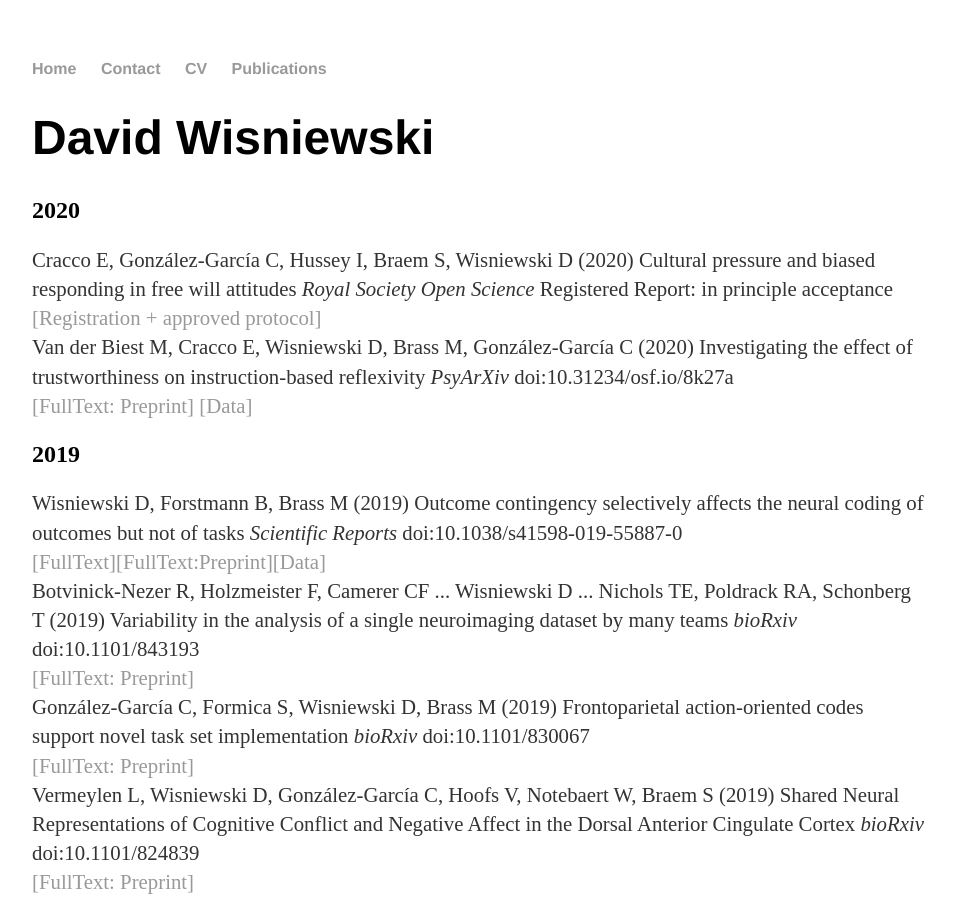
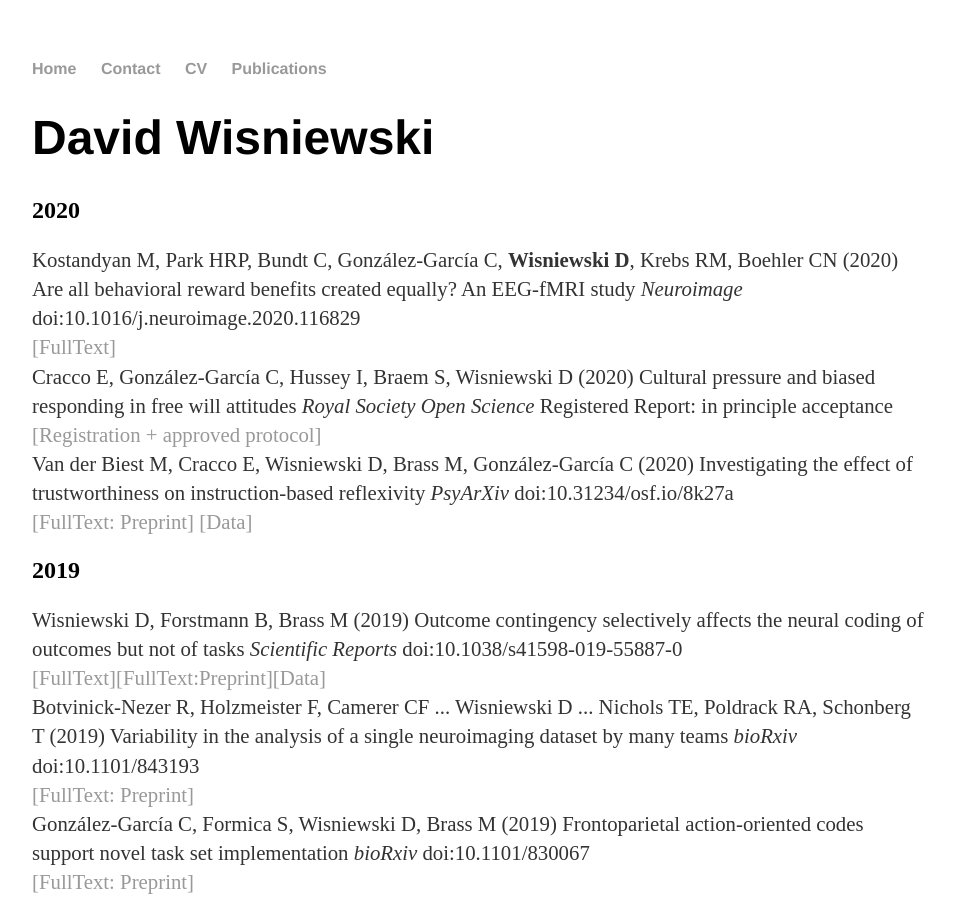
Before and after one commit to davidwisniewski/davidwisniewski.github.io, a Jekyll site: the page built from publications/index.html, in a window 1280 px wide and 900 px high. Shown: the whole window, without its empty margins (160-1115 px from the left). Built offline with Jekyll 4.4.1, drawn with Linux system fonts in a browser that asks for light colours.

Commit message:
Updated publications

```diff
--- a/publications/index.html
+++ b/publications/index.html
@@ -6,6 +6,8 @@ title: David Wisniewski
 	<h1>David Wisniewski</h1>
 	<h2>2020</h2>
 	<p>
+	Kostandyan M, Park HRP, Bundt C, González-García C, <strong>Wisniewski D</strong>, Krebs RM, Boehler CN (2020) Are all behavioral reward benefits created equally? An EEG-fMRI study	<em>Neuroimage</em> doi:10.1016/j.neuroimage.2020.116829 <br>
+	<a href="https://www.sciencedirect.com/science/article/pii/S1053811920303165">[FullText]</a><br>
 	Cracco E, González-García C, Hussey I, Braem S, Wisniewski D (2020) Cultural pressure and biased responding in free will attitudes 	<em>Royal Society Open Science</em> Registered Report: in principle acceptance <br>
 	<a href="https://osf.io/cgyhk/">[Registration + approved protocol]</a><br>
 	Van der Biest M, Cracco E, Wisniewski D, Brass M, González-García C (2020) Investigating the effect of trustworthiness on instruction-based reflexivity <em>PsyArXiv</em> doi:10.31234/osf.io/8k27a<br>
```
